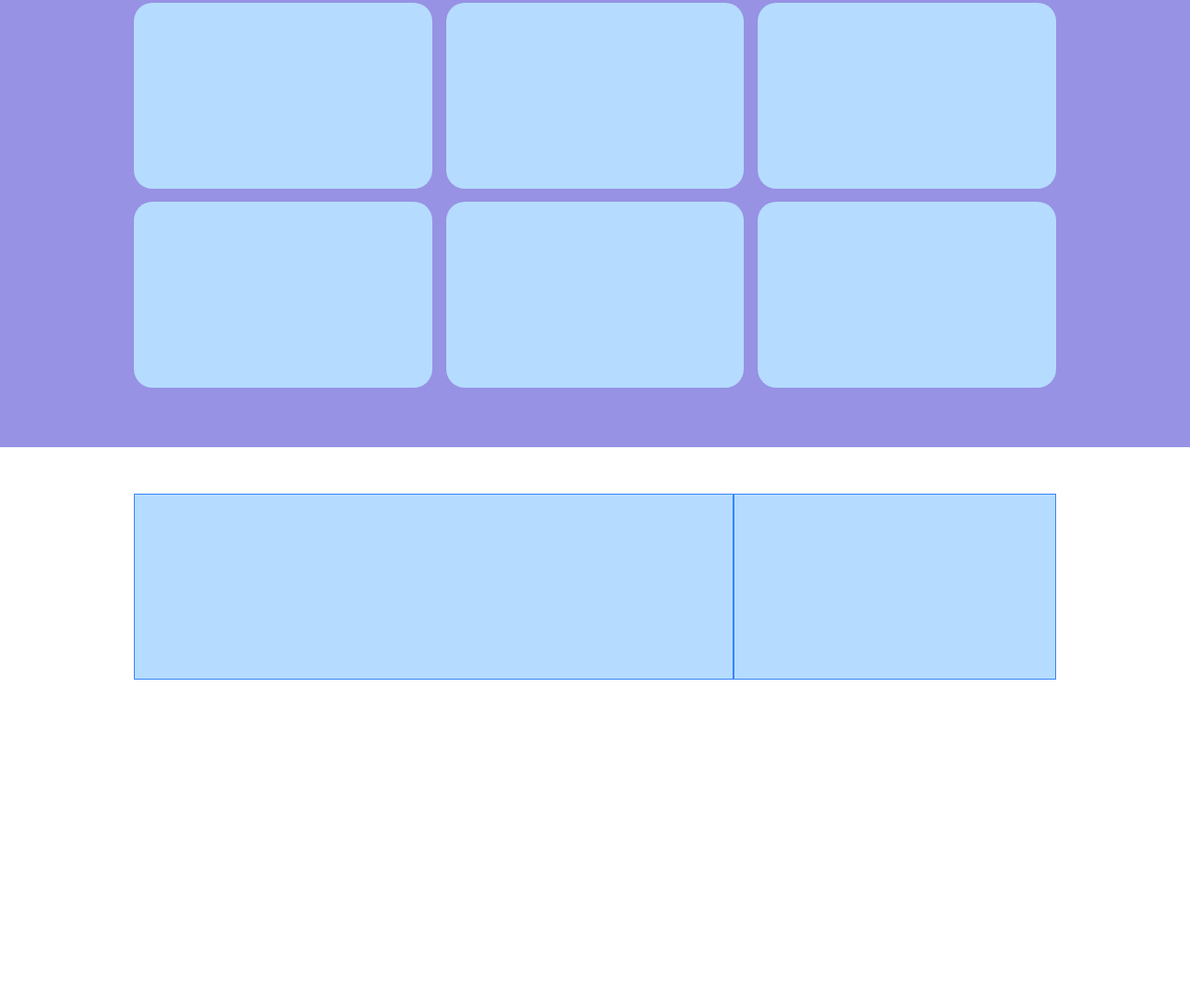
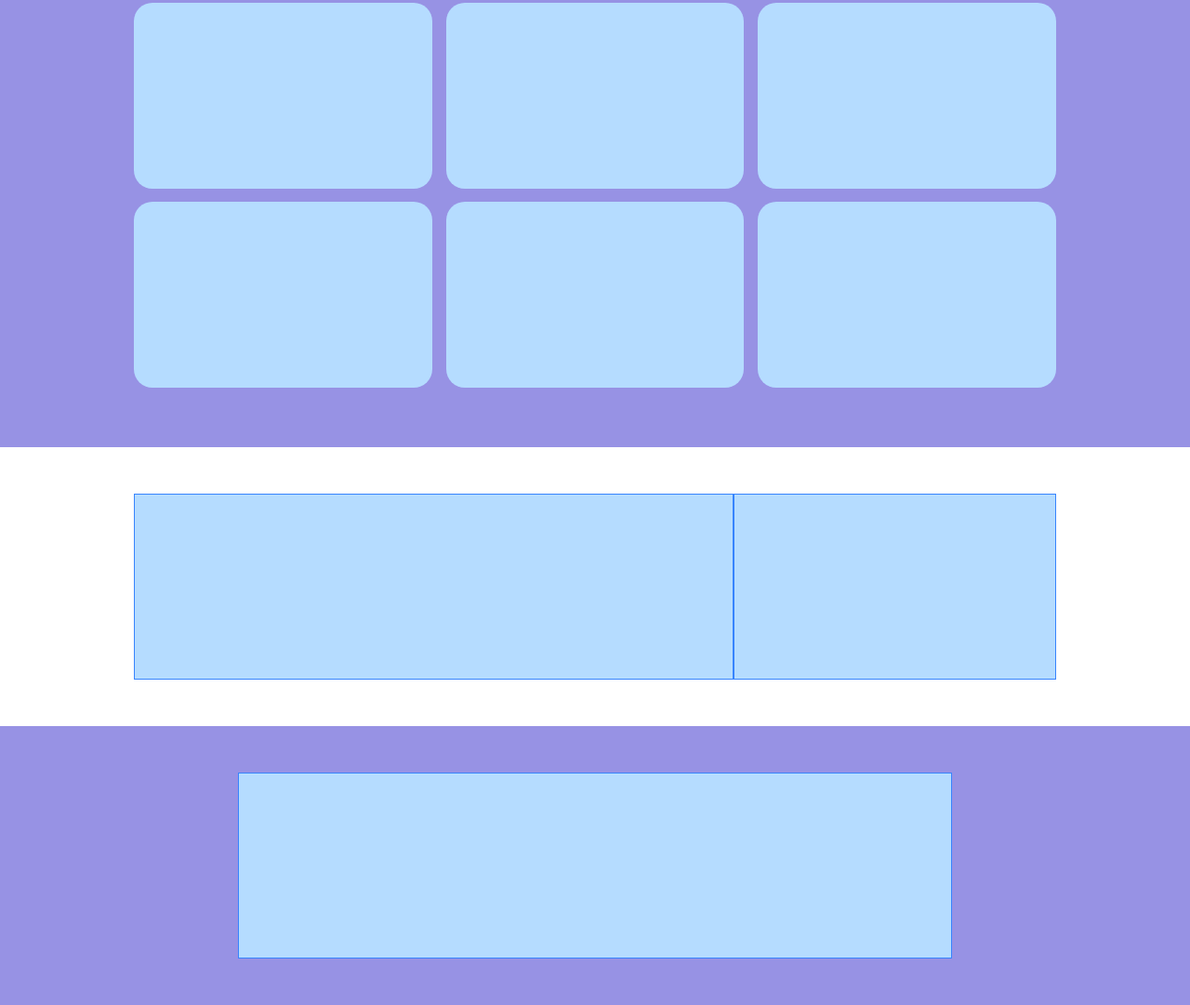
Before and after one commit to Antonius131/htmlcss-responsive-layout, a plain HTML site: page index.html in a window 1280 px wide. Shown: the part 1926-3007 px from the top of the page at 93% size. Before the commit the page ends 2707 px from the top, so only its background shows below. Drawn offline with Linux system fonts and the light colour scheme.

Commit message:
get started section

```diff
--- a/css/style.css
+++ b/css/style.css
@@ -20,6 +20,16 @@ body {
 .container {
    max-width: 85%;
    margin: 0 auto;
+   display: flex;
+   justify-content: space-between;
+   align-items: center;
+   flex-wrap: wrap;
+}
+
+.strategic-plan,
+.benefits,
+.get-started {
+   background-color: var(--secondary-color);
 }
 
 img {
@@ -48,13 +58,6 @@ header {
    z-index: 1;
    color: #fff;
    padding: 20px 0px;
-}
-
-.container {
-   display: flex;
-   justify-content: space-between;
-   align-items: center;
-   flex-wrap: wrap;
 }
 
 .logo-col img {
@@ -93,9 +96,6 @@ section {
 
 /* Strategic plan */
 
-.strategic-plan {
-   background-color: var(--secondary-color);
-}
 
 .col {
    height: 200px;
@@ -103,13 +103,6 @@ section {
    background-color: var(--complementary-color);
    border: 1px solid var(--primary-color);
 }
-
-/* benefits */
-
-.benefits {
-   background-color: var(--secondary-color);
-}
-
 
 
 
@@ -202,4 +195,10 @@ section {
       width: 35%;
    }
 
+   /* get started */
+
+   .get-started .container {
+      max-width: 768px;
+   }
+
 }
--- a/index.html
+++ b/index.html
@@ -74,6 +74,12 @@
             <div class="col min-col"></div>
          </div>
       </section>
+      <!-- get started -->
+      <section class="get-started">
+         <div class="container">
+            <div class="col"></div>
+         </div>
+      </section>
    </main>
    <footer></footer>
 </body>
```
